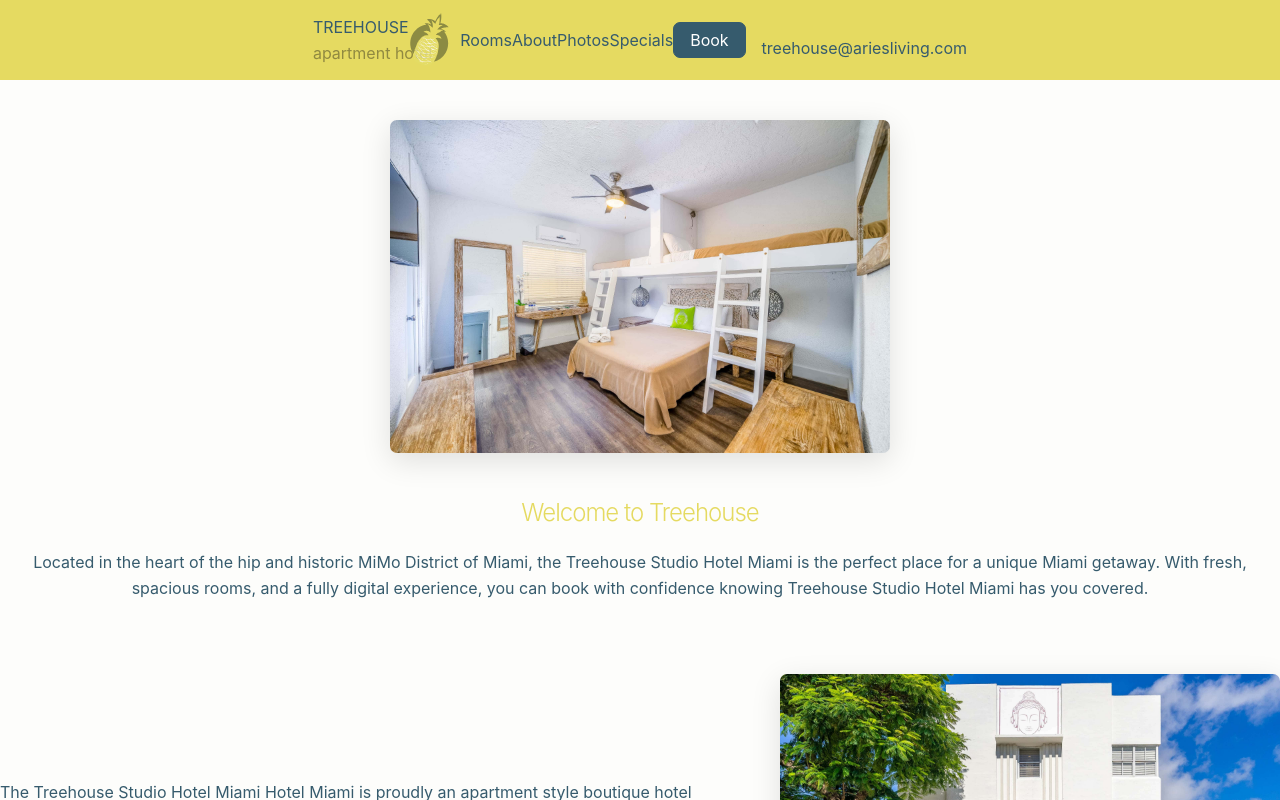
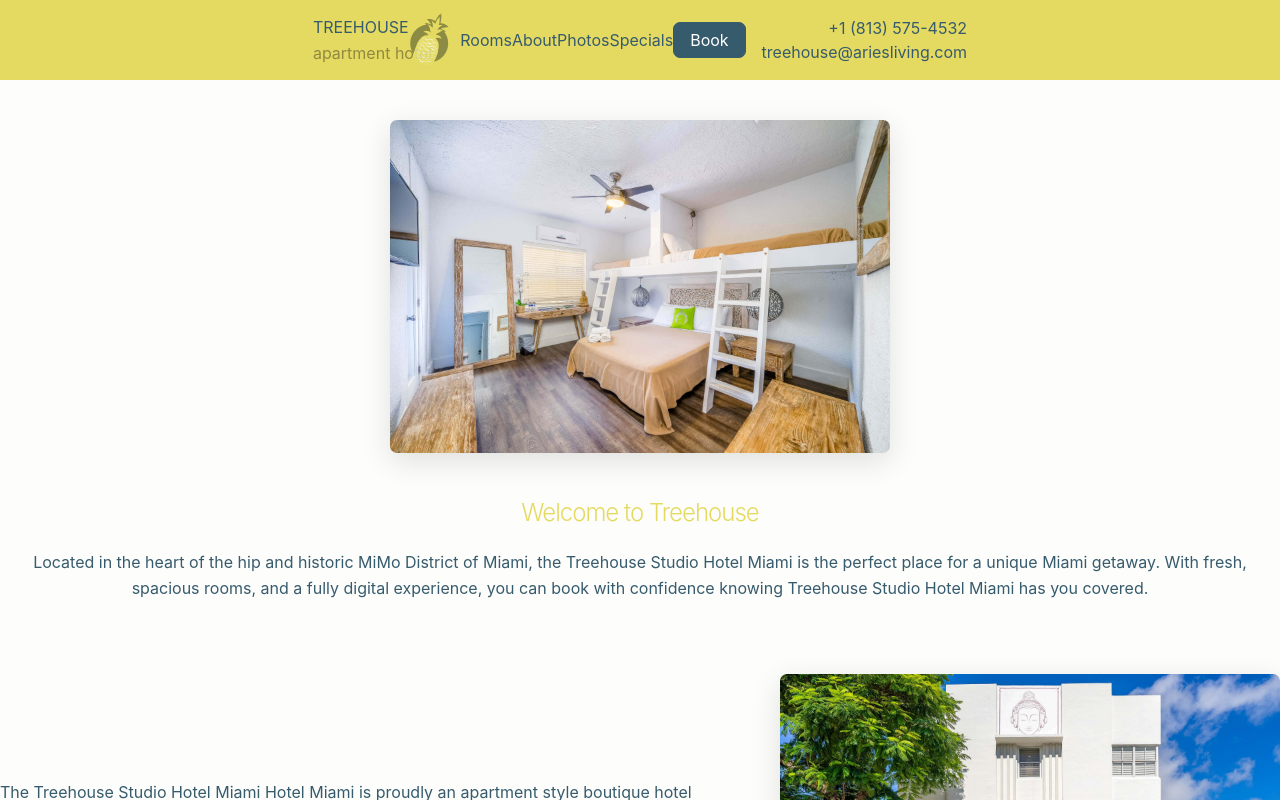
Before and after one commit to dmartss/treehouse-by-aries, a Next.js app: page / in a window 1280 px wide. Shown: the top 800 px of the page. Built offline with nearby package versions, Linux system fonts and the light colour scheme; a web font is replaced by a local one.

Commit message:
fix constant typo

```diff
--- a/components/header/navbar.js
+++ b/components/header/navbar.js
@@ -2,7 +2,7 @@ import { memo } from 'react'
 import Link from 'next/link'
 import { useRouter } from 'next/router'
 import cn from 'classnames'
-import { EMAIL, PHONE_NUMBER, NAME_SHORT, NAME_LONG, REZTRIP_URL } from 'lib/constants'
+import { EMAIL, PHONE, NAME_SHORT, NAME_LONG, REZTRIP_URL } from 'lib/constants'
 
 import Logo from 'components/icons/logo'
 import Container from 'components/container'
@@ -74,7 +74,7 @@ function Navbar() {
             <Button href={REZTRIP_URL}>Book</Button>
           </div>
           <div className="icon subtitle">
-            <p>{PHONE_NUMBER}</p>
+            <p>{PHONE}</p>
             <a href={`mailto:${EMAIL}`}>{EMAIL}</a>
           </div>
         </div>
```
